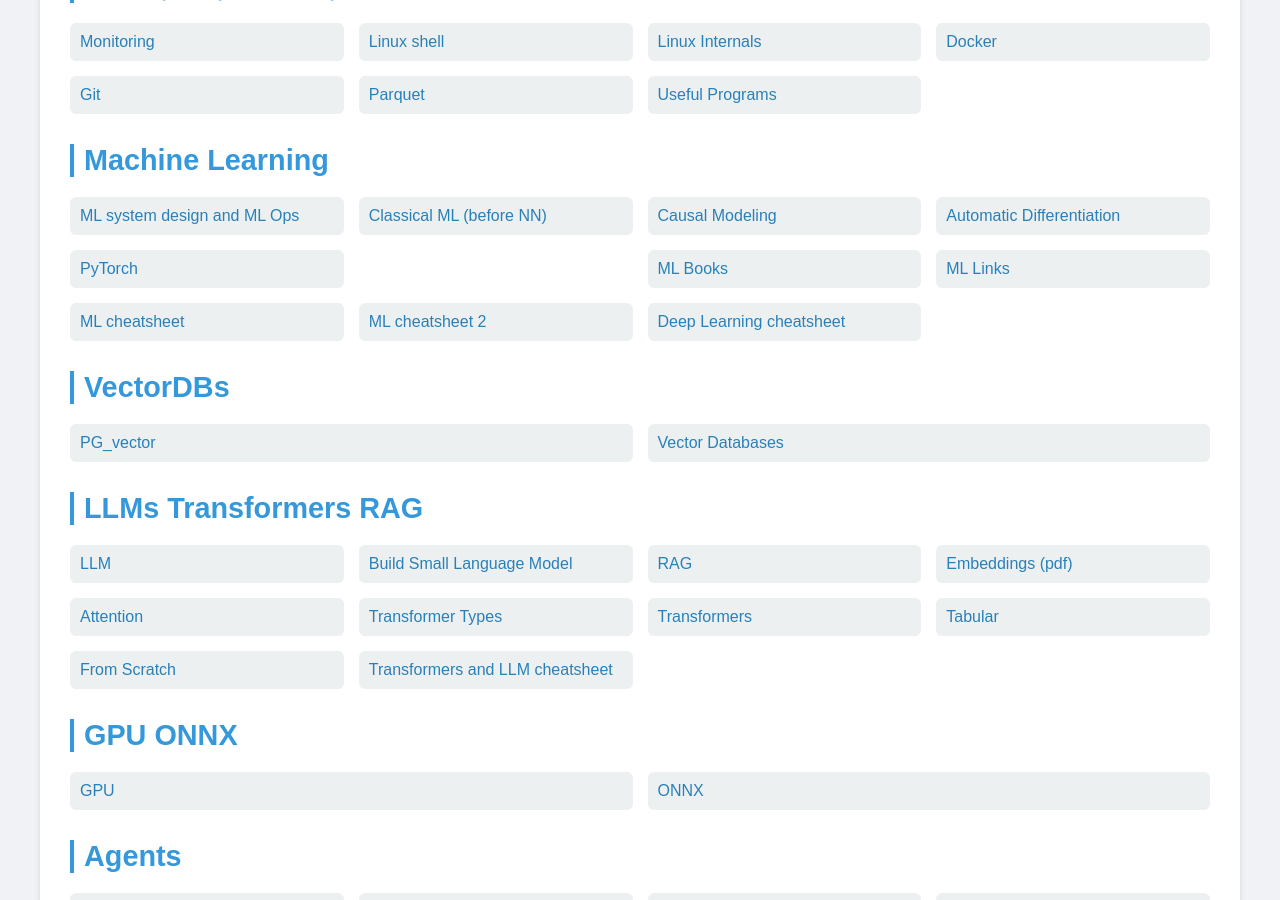
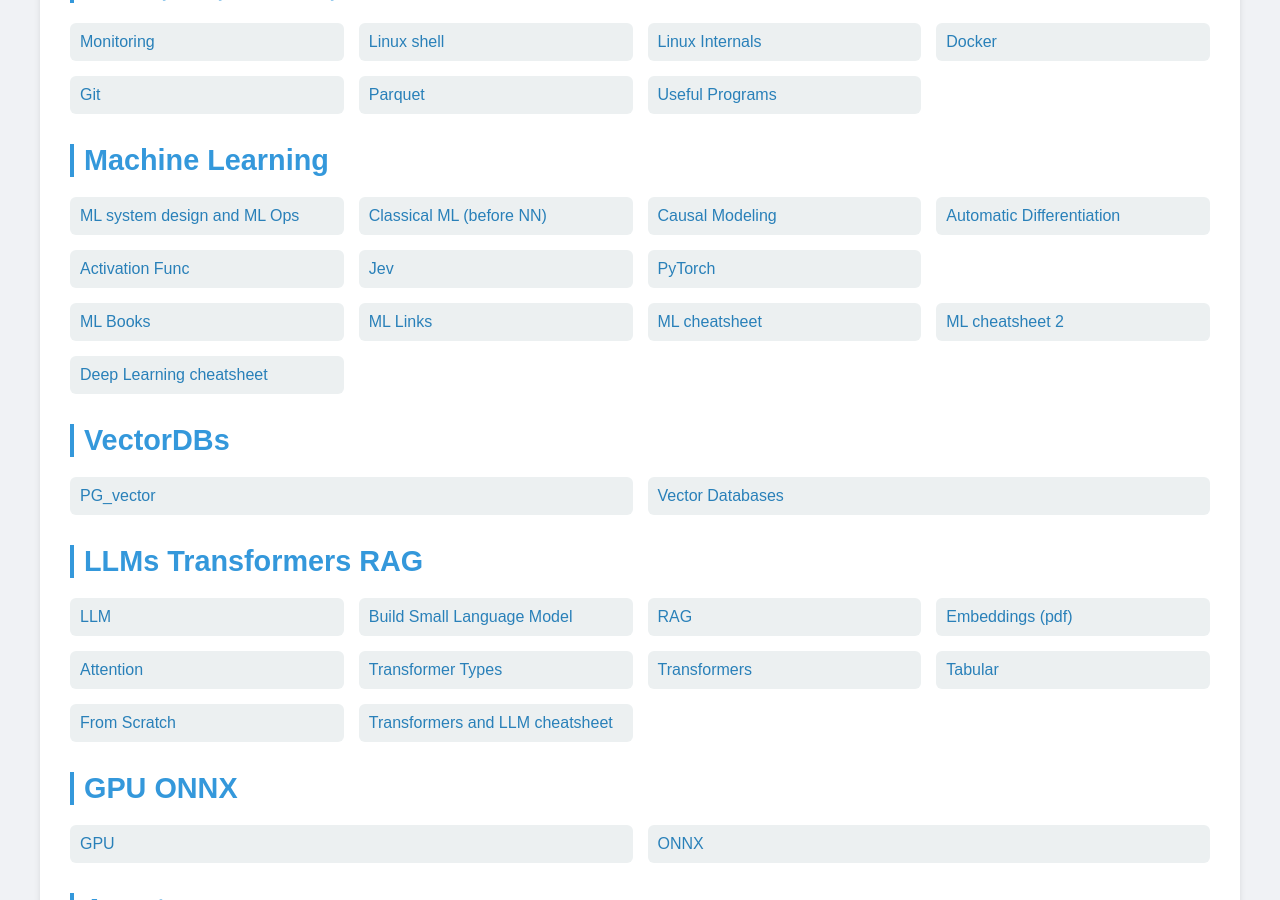
Before and after one commit to Michael-Lubinsky/michael-lubinsky.github.com, a Jekyll site: the page built from index.html, in a window 1280 px wide and 900 px high, scrolled down 2763 px. Built offline with Jekyll 4.4.1, drawn with Linux system fonts in a browser that asks for light colours.

Commit message:
Add links to Activation Func and Jev in index.html

```diff
--- a/index.html
+++ b/index.html
@@ -280,6 +280,8 @@
                 <a href="ml/classical_ml.html">Classical ML (before NN)</a>
                 <a href="ml/causal.html">Causal Modeling</a>
                 <a href="ml/autograd.html">Automatic Differentiation</a>
+                <a href="ml/activation_md.html">Activation Func</a>
+                <a href="ml/jev.html">Jev</a>
                 <a href="ml/pytorch.html">PyTorch</a>
 <br>
                 <a href="ml/ml_books.html">ML Books</a>
```
